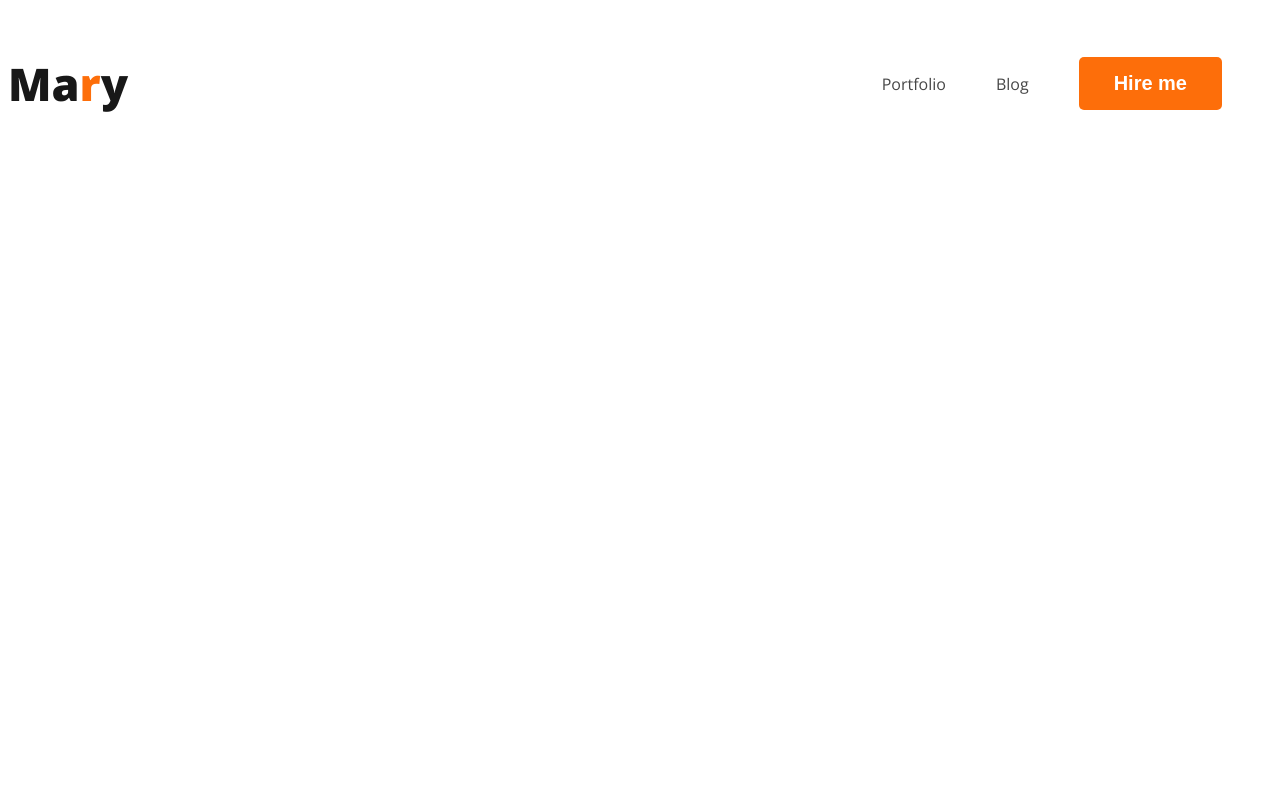
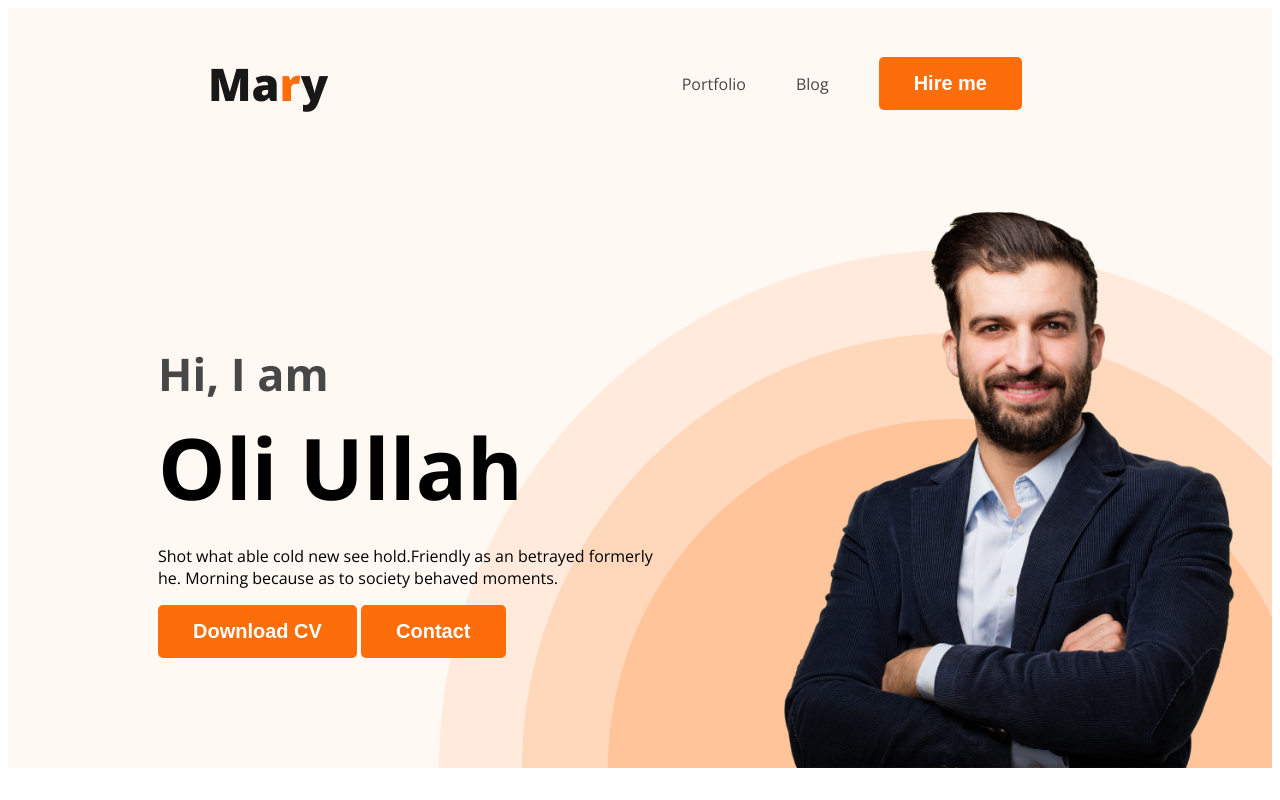
Before and after one commit to Taiyob/simple-portfolio, a plain HTML site: page index.html in a window 1280 px wide. Drawn offline with nearby package versions, Linux system fonts and the light colour scheme.

Commit message:
banner finish

```diff
--- a/index.html
+++ b/index.html
@@ -10,7 +10,7 @@
     <link rel="stylesheet" href="styles/portfolio.css">
 </head>
 <body>
-    <header>
+    <header class="header">
         <nav>
             <h3 class="nav-title">Ma<span class="text-primary">r</span>y</h3>
             <ul>
@@ -19,6 +19,16 @@
                 <li><button class="btn-primary">Hire me</button></li>
             </ul>
         </nav>
+        <div class="banner">
+            <div class="banner-content">
+                <h3 class="banner-greeting">Hi, I am</h3>
+                <h3 class="banner-title">Oli Ullah</h3>
+                <p>Shot what able cold new see hold.Friendly as an betrayed formerly he. Morning because as to society behaved moments.</p>
+                <button class="btn-primary">Download CV</button>
+                <button class="btn-primary">Contact</button>
+            </div>
+            <img class="banner-images" src="images/hardy.png" alt="images">
+        </div>
     </header>
     <main>
 
--- a/styles/portfolio.css
+++ b/styles/portfolio.css
@@ -14,11 +14,19 @@ body{
     color: white;
     padding: 15px 35px;
 }
+/* header related style */
+.header{
+    background-color: #FFF8F3;
+    background-image: url('../images/header_bg.png');
+    background-repeat: no-repeat;
+    background-position: bottom right;
+}
 /* nav related style */
 nav{
     display: flex;
     align-items: center;
     justify-content: space-between;
+    margin: 0 200px;
 }
 .nav-title{
     color: #181818;
@@ -37,3 +45,27 @@ nav a{
     text-decoration: none;
     color: #474747;
 }
+/* banner related style*/
+.banner{
+    padding: 30px 30px 0px 150px;
+    display: flex;
+    align-items: center;
+    justify-content: space-between;
+}
+.banner-content{
+    max-width: 500px;
+}
+.banner-greeting{
+    font-size: 45px;
+    color: #474747;
+    margin-bottom: 0;
+}
+.banner-title{
+    font-size: 85px;
+    font-weight: 700;
+    margin-top: 5px;
+    margin-bottom: 20px;
+}
+.banner-images{
+    width: 500px;
+}
```
